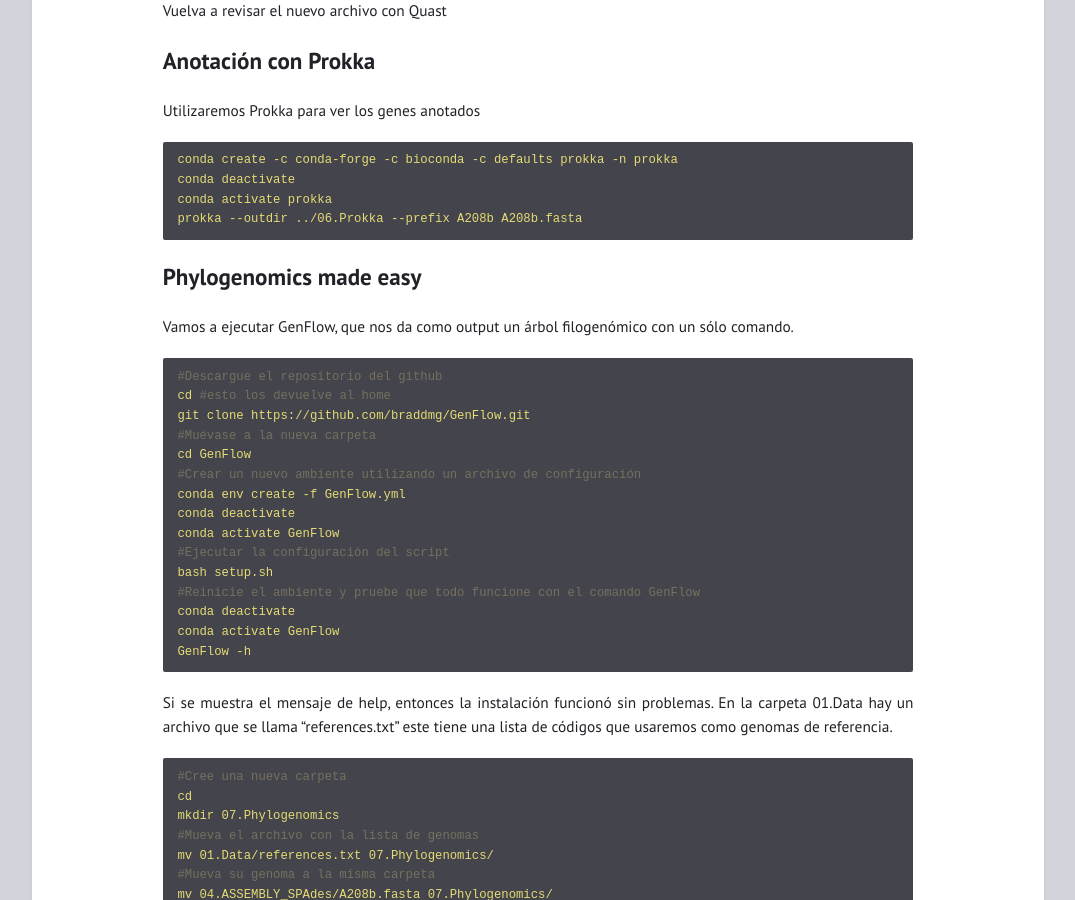
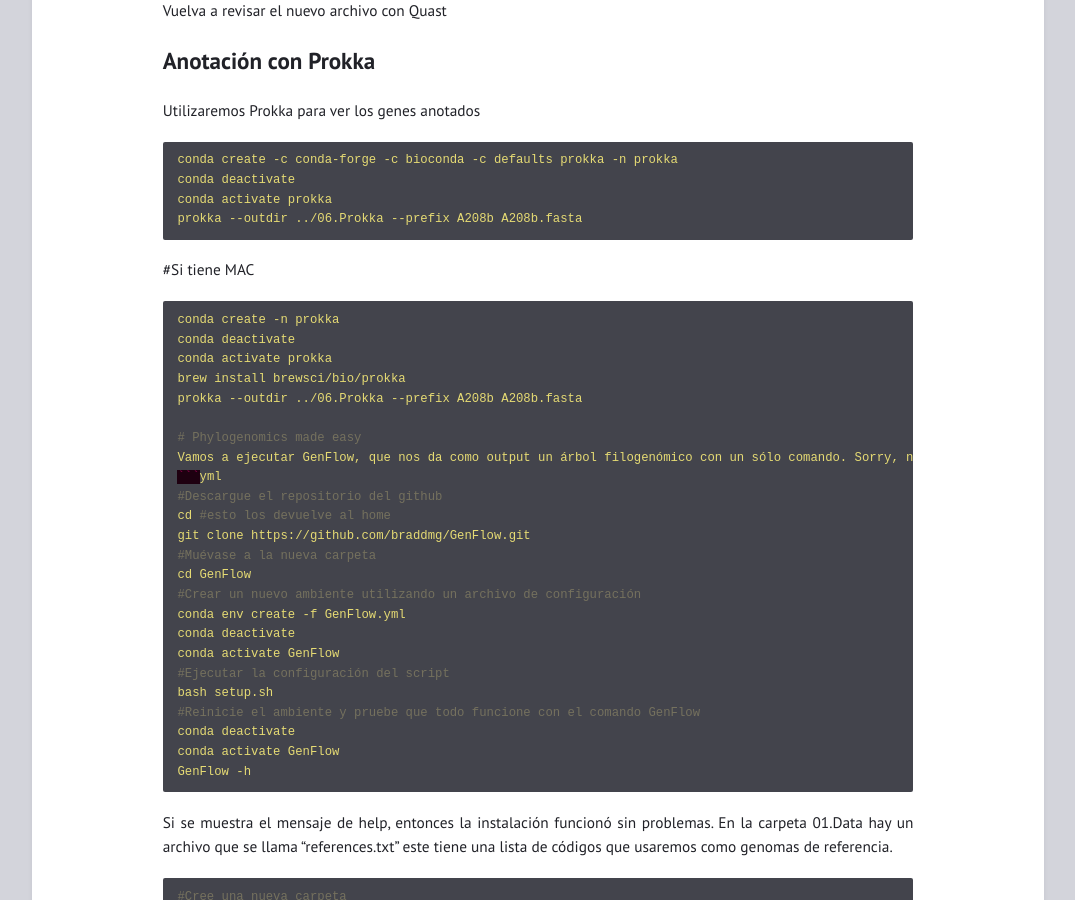
Before and after one commit to braddmg/GenPro, a Jekyll site: the page built from _posts/2024-08-21-Control-de-calidad-y-ensamblaje.md, in a window 1280 px wide and 900 px high, scrolled down 1573 px. Shown: the whole window, without its empty margins (102-1177 px from the left). Built offline with Jekyll 4.4.1, drawn with Linux system fonts in a browser that asks for light colours.

Commit message:
Update 2024-08-21-Control-de-calidad-y-ensamblaje.md

````diff
--- a/_posts/2024-08-21-Control-de-calidad-y-ensamblaje.md
+++ b/_posts/2024-08-21-Control-de-calidad-y-ensamblaje.md
@@ -63,8 +63,16 @@
 conda activate prokka
 prokka --outdir ../06.Prokka --prefix A208b A208b.fasta
 ```
+#Si tiene MAC
+```yml
+conda create -n prokka
+conda deactivate
+conda activate prokka
+brew install brewsci/bio/prokka
+prokka --outdir ../06.Prokka --prefix A208b A208b.fasta
+
 # Phylogenomics made easy
-Vamos a ejecutar GenFlow, que nos da como output un árbol filogenómico con un sólo comando.
+Vamos a ejecutar GenFlow, que nos da como output un árbol filogenómico con un sólo comando. Sorry, no lo he estandarizado para MAC :(
 ```yml
 #Descargue el repositorio del github
 cd #esto los devuelve al home
````
